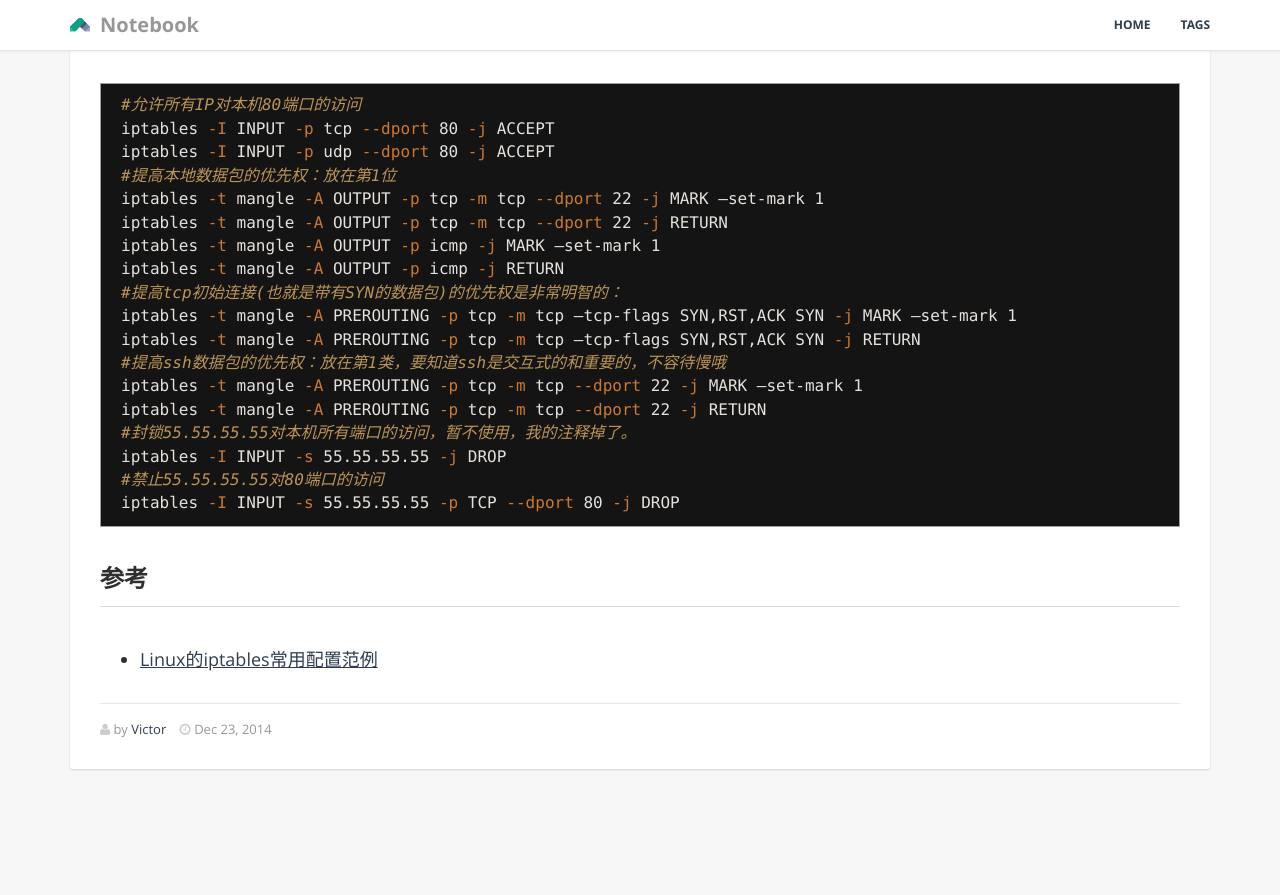
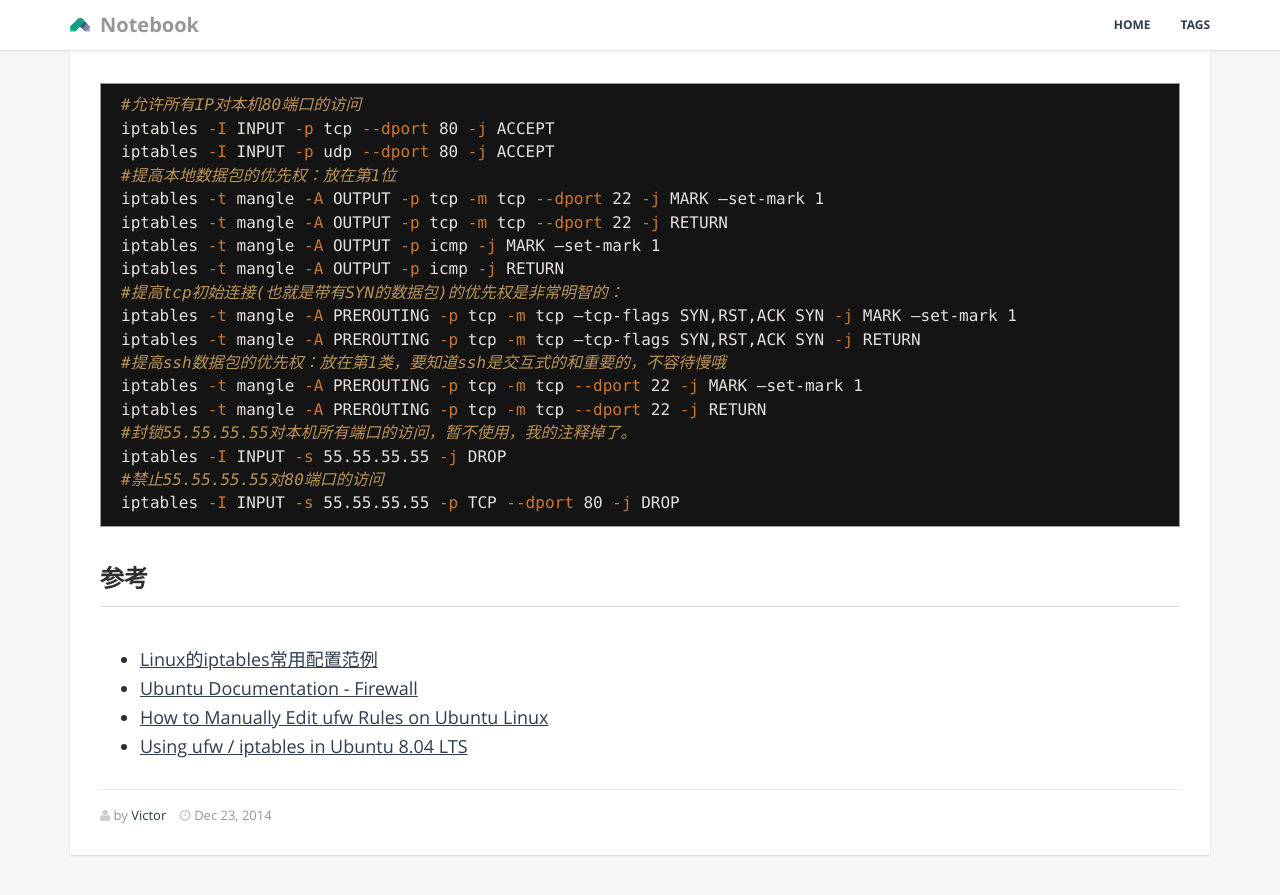
Before and after one commit to GiaoGiaoCat/GiaoGiaoCat.github.io, a Jekyll site: the page built from _posts/201412/2014-12-23-change-ssh-port.md, in a window 1280 px wide and 900 px high, scrolled down 1282 px. Shown: the top 895 px of the window. Built offline with Jekyll 4.4.1, drawn with Linux system fonts in a browser that asks for light colours; Markdown is read by kramdown in place of the engine named in the settings; before the commit the page ends 2096 px from its top, so only the background shows below that.

Commit message:
add some links about iptables

```diff
--- a/_posts/201412/2014-12-23-change-ssh-port.md
+++ b/_posts/201412/2014-12-23-change-ssh-port.md
@@ -73,3 +73,6 @@ iptables -I INPUT -s 55.55.55.55 -p TCP --dport 80 -j DROP
 ## 参考
 
 * [Linux的iptables常用配置范例](http://www.ha97.com/3928.html)
+* [Ubuntu Documentation - Firewall](https://help.ubuntu.com/10.04/serverguide/firewall.html)
+* [How to Manually Edit ufw Rules on Ubuntu Linux](https://scottlinux.com/2012/08/25/how-to-manually-edit-ufw-rules-on-ubuntu-linux/)
+* [Using ufw / iptables in Ubuntu 8.04 LTS](https://pario.no/2008/05/21/using-ufw-iptables-in-ubuntu-804-lts/)
```
